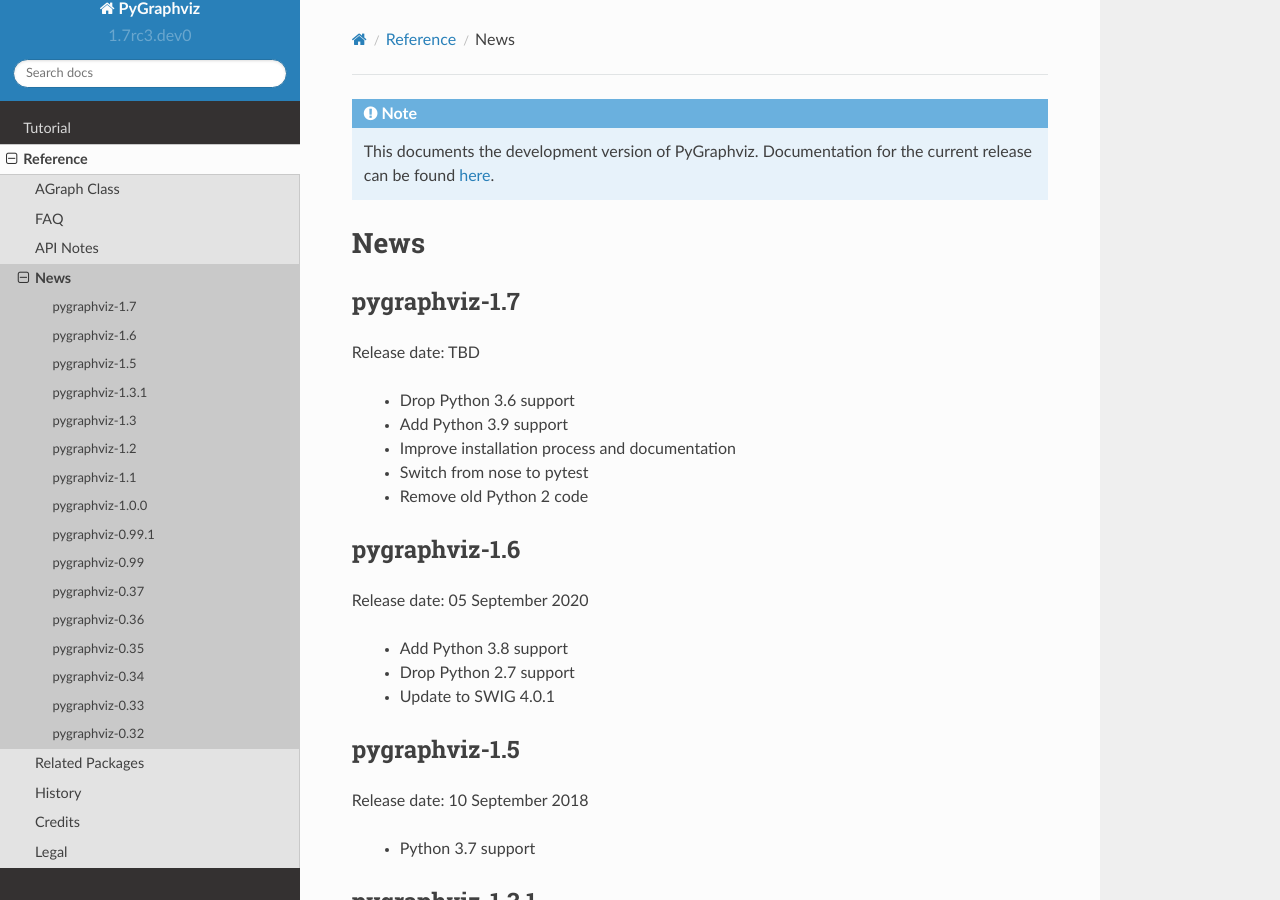
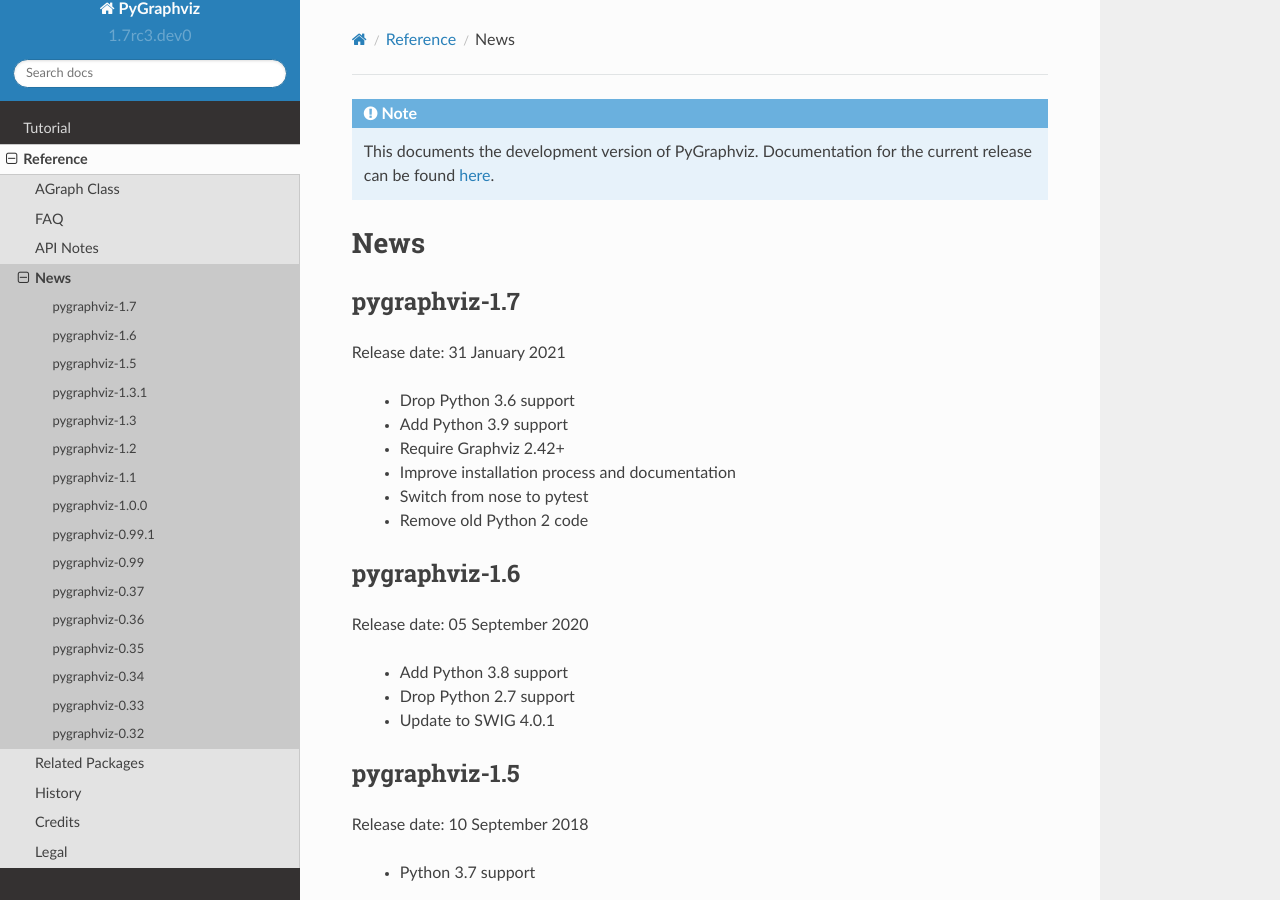
Before and after one commit to pygraphviz/pygraphviz, a Sphinx documentation site: the page built from doc/source/reference/news.rst, in a window 1280 px wide and 900 px high. Built offline with Sphinx 7.4.7 and the Read the Docs theme 2.0.0, drawn with Linux system fonts in a browser that asks for light colours; formulas are drawn with MathJax 3; pages that are not in the unit, such as notebooks, are missing from menus.

Commit message:
Update 1.7 release notes

```diff
--- a/doc/source/reference/news.rst
+++ b/doc/source/reference/news.rst
@@ -6,10 +6,11 @@ News
 pygraphviz-1.7
 --------------
 
-Release date: TBD
+Release date: 31 January 2021
 
  - Drop Python 3.6 support
  - Add Python 3.9 support
+ - Require Graphviz 2.42+
  - Improve installation process and documentation
  - Switch from nose to pytest
  - Remove old Python 2 code
```
